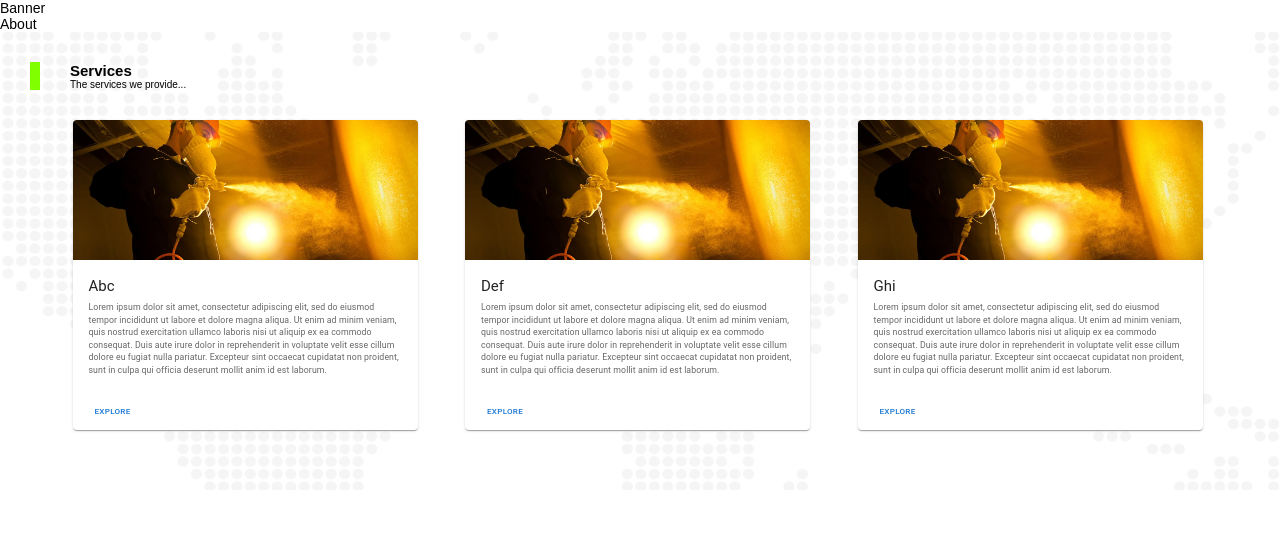
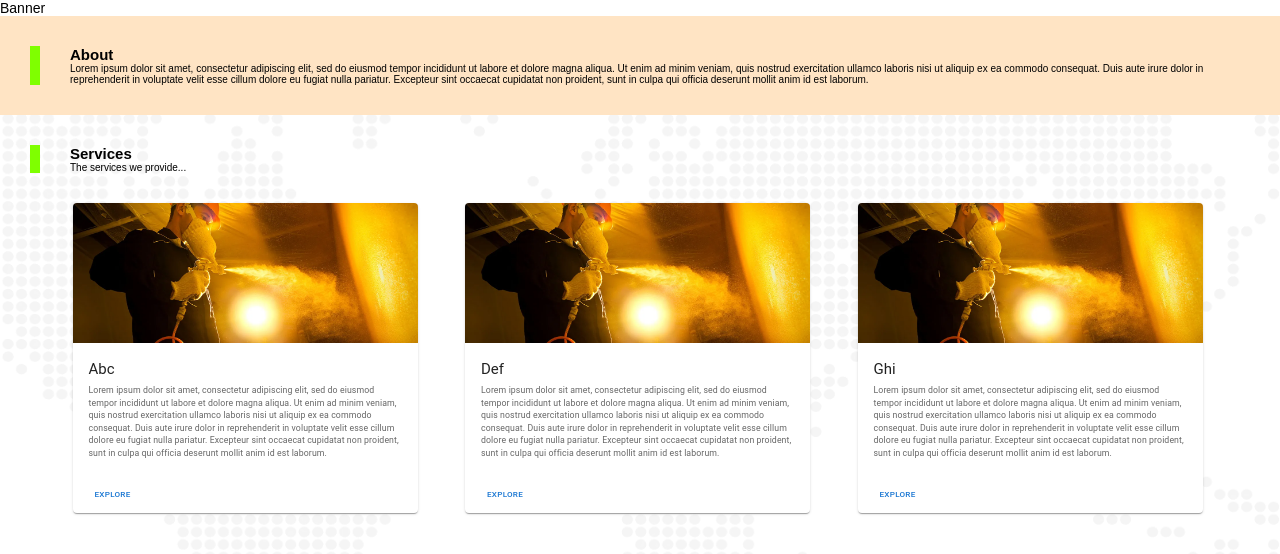
Before and after one commit to muhit-khan/Nazbel_Web, a React (Create React App) app: page / in a window 1280 px wide. Shown: the top 554 px of the page. Built offline with nearby package versions, Linux system fonts and the light colour scheme.

Commit message:
Refactor About component to include additional content

```diff
--- a/src/pages/Homepage/body/About/About.js
+++ b/src/pages/Homepage/body/About/About.js
@@ -3,7 +3,15 @@
 
 const About = () => {
   return (
-    <div>About</div>
+    <section className='about'>
+      <div className='photo'></div>
+      <div className='text-container'>
+        <h3 className='title'>About</h3>
+        <p className='description'>Lorem ipsum dolor sit amet, consectetur adipiscing elit, sed do eiusmod tempor incididunt ut labore et dolore magna aliqua. Ut enim ad minim veniam, quis nostrud exercitation ullamco laboris nisi ut aliquip ex ea commodo consequat. Duis aute irure dolor in reprehenderit in voluptate velit esse cillum dolore eu fugiat nulla pariatur. Excepteur sint occaecat cupidatat non proident, sunt in culpa qui officia deserunt mollit anim id est laborum.</p>
+      </div>
+      <div className='ratings'></div>
+      <div className='button'></div>
+    </section>
   )
 }
 
```
